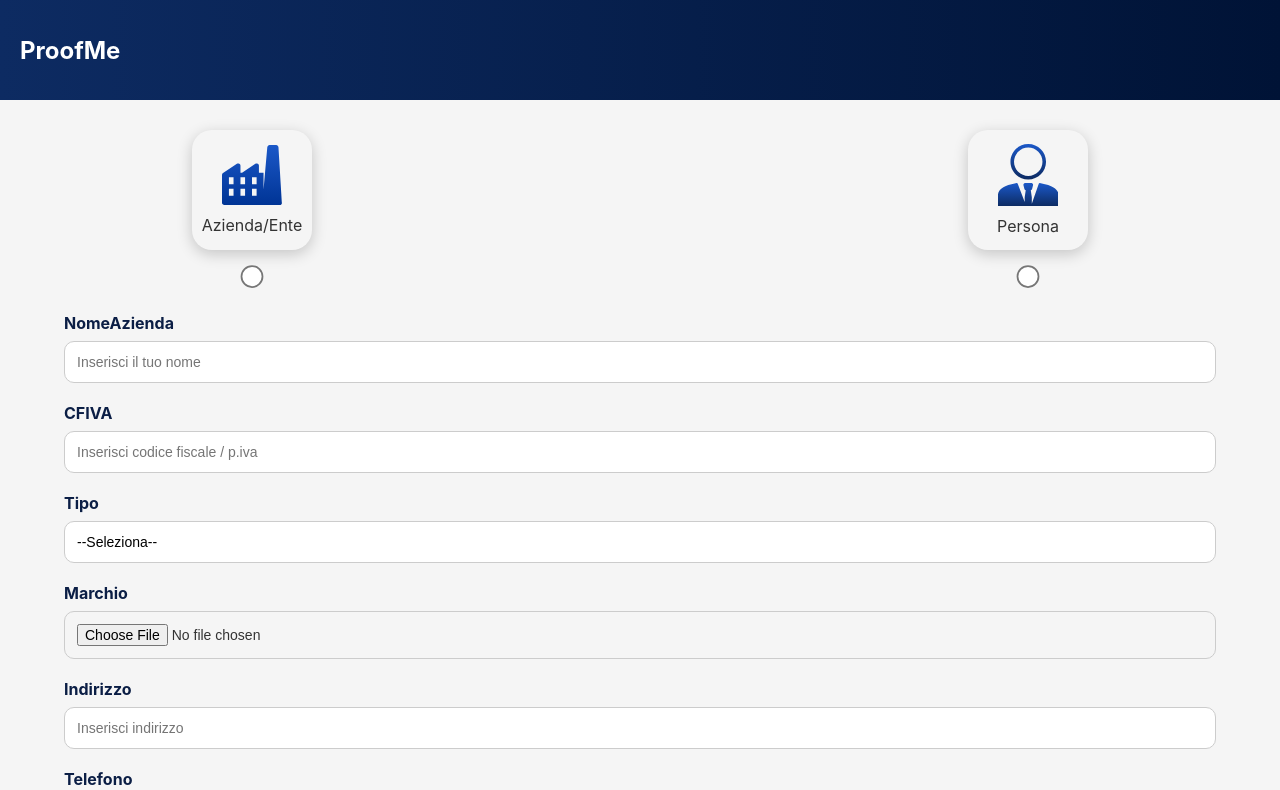
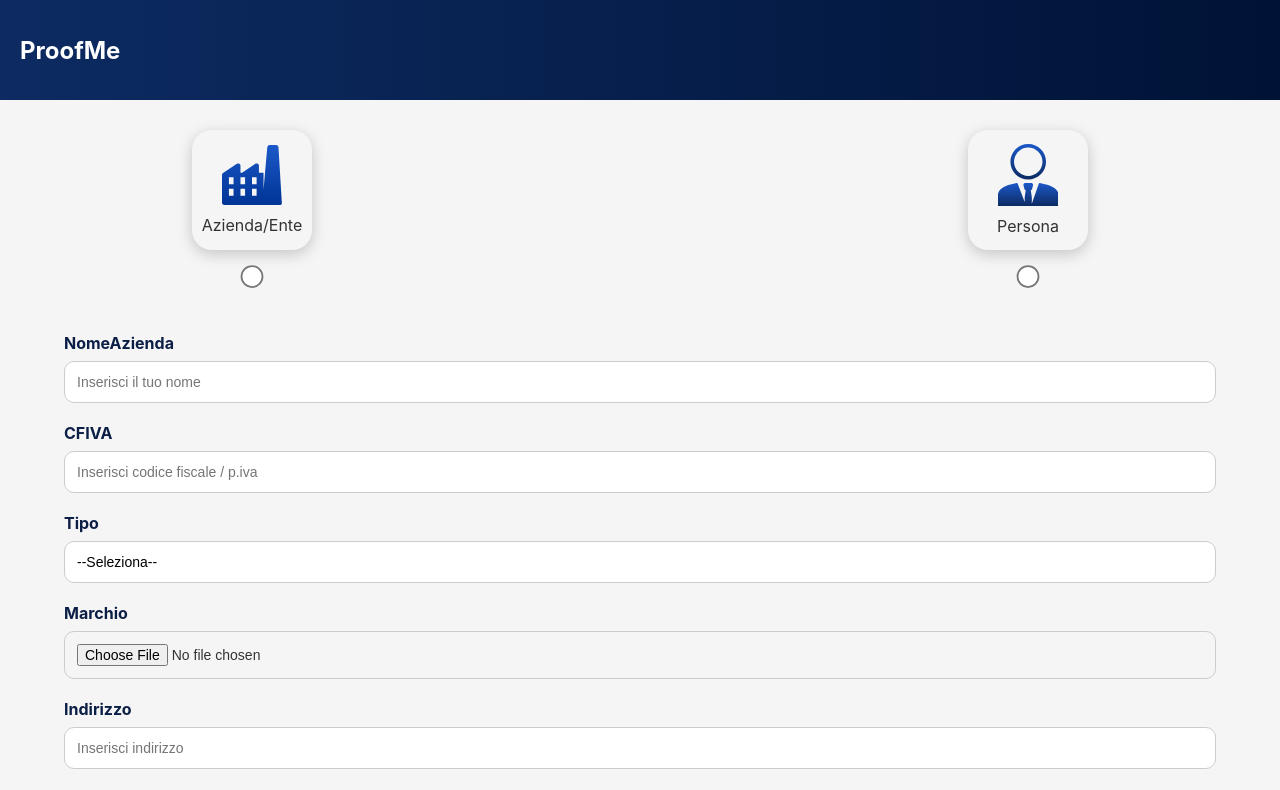
Before and after one commit to LilPessy/ProofMe, a React (Vite) app in the folder client/: page /signin in a window 1280 px wide. Shown: the top 790 px of the page. Built offline with nearby package versions, Linux system fonts and the light colour scheme; a web font is replaced by a local one.

Commit message:
corretto errore stile registrazione

```diff
--- a/client/src/pages/Registrazione.css
+++ b/client/src/pages/Registrazione.css
@@ -5,7 +5,7 @@
     align-items: center;
 }
 
-form{
+.form-container{
     display: flex;
     flex-direction: column;
     width: 90%;
```
